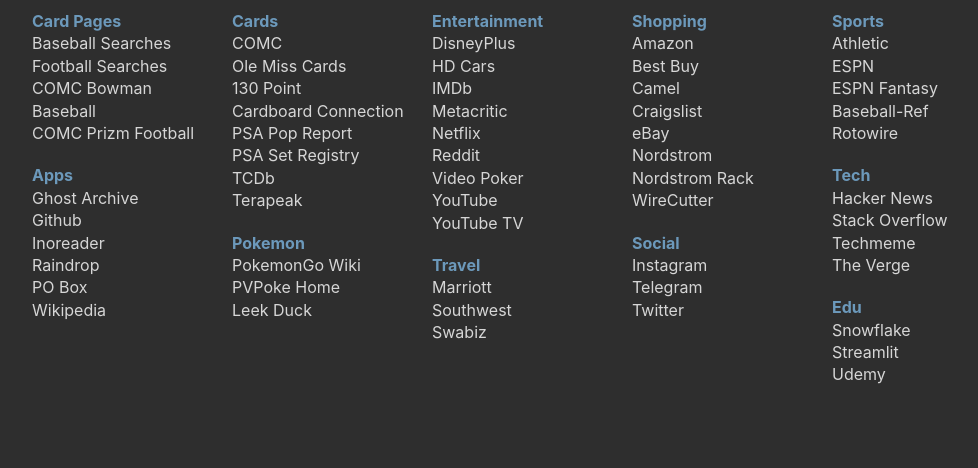
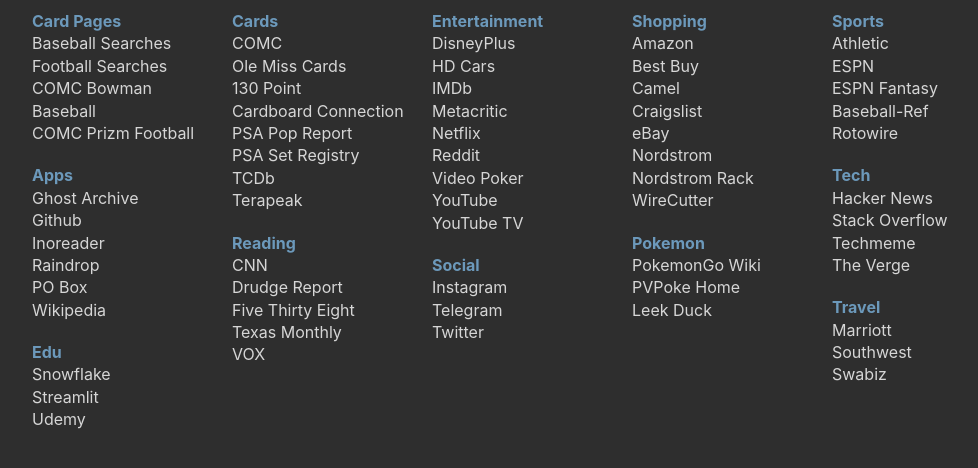
Before and after one commit to jimg72/jimg72.github.io, a Jekyll site: the page built from start.html, in a window 1280 px wide. Shown: the top 468 px of the page, without its empty margins (96-1074 px from the left). Built offline with Jekyll 4.4.1, drawn with Linux system fonts in a browser that asks for light colours.

Commit message:
Update bookmarks.yml

```diff
--- a/_data/bookmarks.yml
+++ b/_data/bookmarks.yml
@@ -114,6 +114,19 @@
     - link_name: The Verge
       link_url: https://www.theverge.com
 
+- category: Reading
+  links:
+    - link_name: CNN
+      link_url: https://www.cnn.com
+    - link_name: Drudge Report
+      link_url: https://www.drudgereport.com
+    - link_name: Five Thirty Eight
+      link_url: https://fivethirtyeight.com
+    - link_name: Texas Monthly
+      link_url: https://www.texasmonthly.com
+    - link_name: VOX
+      link_url: https://www.vox.com
+
 - category: Pokemon
   links:
     - link_name: PokemonGo Wiki
```
